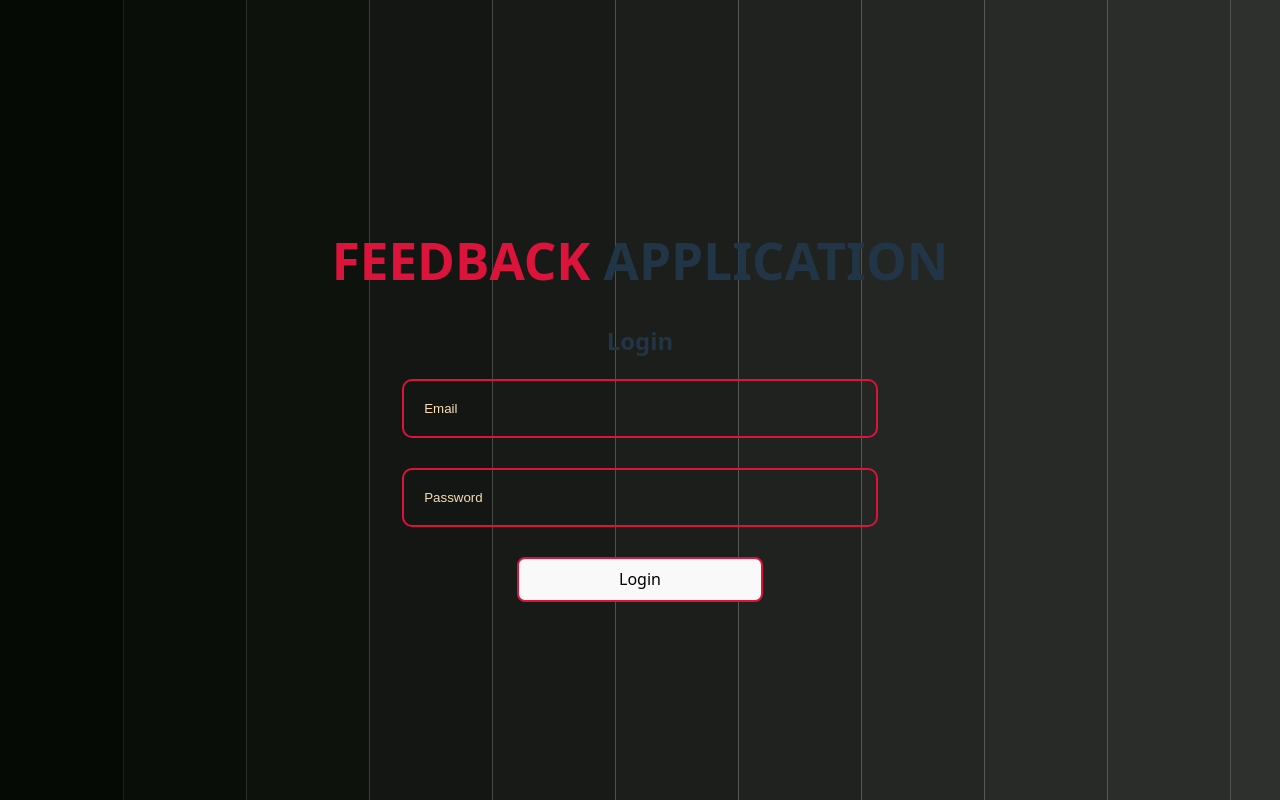
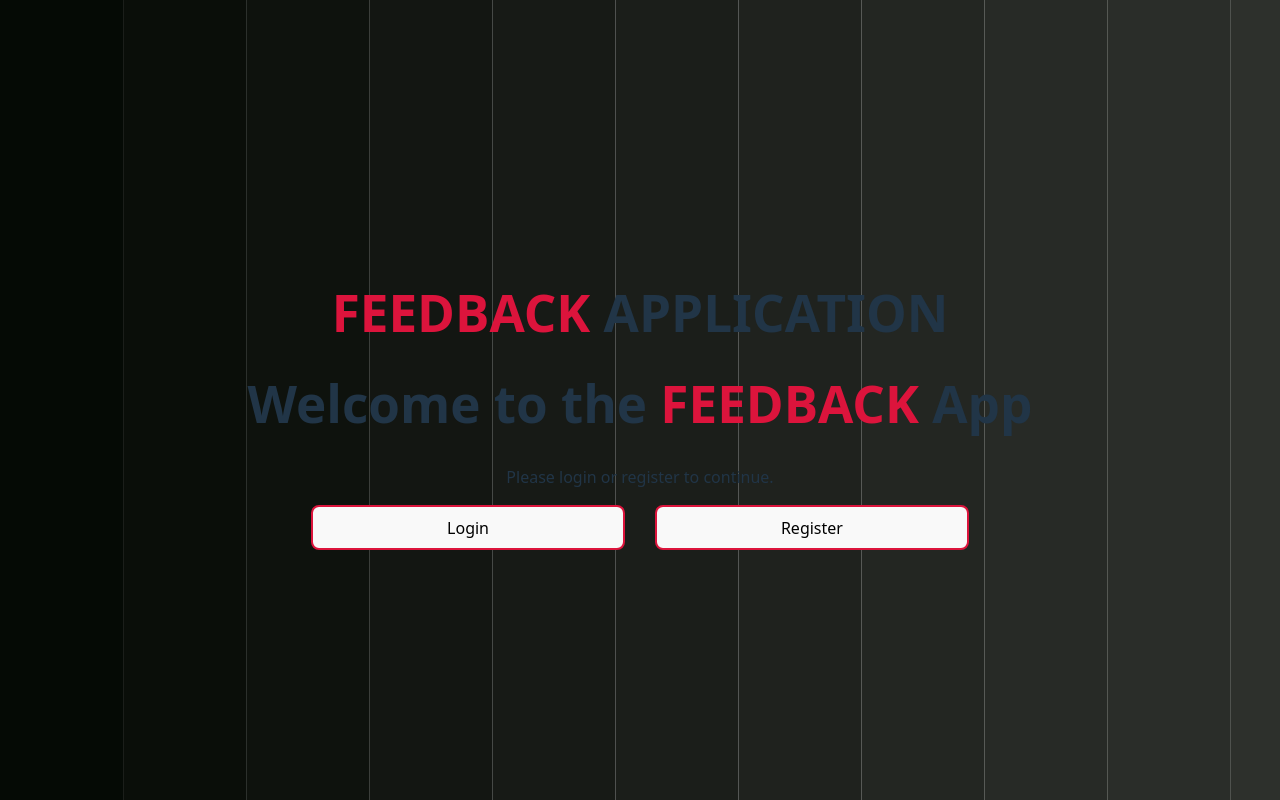
Before and after one commit to Vignesh6104/chatApp, a React (Vite) app in the folder frontend/: page / in a window 1280 px wide. Before the commit this address led to /login. Built offline with nearby package versions, Linux system fonts and the light colour scheme; no server answers.

Commit message:
feedBack

```diff
--- a/frontend/src/App.jsx
+++ b/frontend/src/App.jsx
@@ -4,11 +4,9 @@ import { BrowserRouter as Router, Routes, Route, Navigate } from 'react-router-d
 import Register from './components/Register';
 import Login from './components/Login';
 import FeedbackForm from './components/FeedbackForm';
+import Intro from './components/Intro';
 import Swal from 'sweetalert2';
 import './App.css';
-
-// Get the base API URL from environment variable
-const API_BASE = import.meta.env.VITE_API_BASE_URL;
 
 function App() {
   const [feedbacks, setFeedbacks] = useState([]);
@@ -17,7 +15,7 @@ function App() {
   const addFeedback = async (feedback) => {
     try {
       await axios.post(
-        `${API_BASE}/api/feedback`,
+        `http://localhost:5000/api/feedback`,
         feedback,
         {
           headers: {
@@ -25,7 +23,7 @@ function App() {
           },
         }
       );
-      const res = await axios.get(`${API_BASE}/api/feedback`);
+      const res = await axios.get(`http://localhost:5000/api/feedback`);
       setFeedbacks(res.data);
       Swal.fire('Success', 'Feedback sent successfully!', 'success');
     } catch (err) {
@@ -37,7 +35,7 @@ function App() {
   useEffect(() => {
     const fetchData = async () => {
       try {
-        const res = await axios.get(`${API_BASE}/api/feedback`);
+        const res = await axios.get(`http://localhost:5000/api/feedback`);
         setFeedbacks(res.data);
       } catch (err) {
         console.error('Error fetching feedbacks', err);
@@ -61,6 +59,12 @@ function App() {
           <Route
             path="/"
             element={
+              isLoggedIn ? <Navigate to="/feedback" /> : <Intro />
+            }
+          />
+          <Route
+            path="/feedback"
+            element={
               isLoggedIn ? (
                 <>
                   <FeedbackForm onSubmit={addFeedback} />
--- /dev/null
+++ b/frontend/src/components/Intro.jsx
@@ -0,0 +1,19 @@
+import React from 'react';
+import { useNavigate } from 'react-router-dom';
+
+function Intro() {
+  const navigate = useNavigate();
+
+  return (
+    <div className="intro-page">
+      <h1>Welcome to the <span>FEEDBACK</span> App</h1>
+      <p>Please login or register to continue.</p>
+      <div className="intro-buttons">
+        <button style={{marginRight:'30px'}} onClick={() => navigate('/login')} className="intro-btn">Login</button>
+        <button onClick={() => navigate('/register')} className="intro-btn">Register</button>
+      </div>
+    </div>
+  );
+}
+
+export default Intro;
--- a/frontend/src/components/Login.jsx
+++ b/frontend/src/components/Login.jsx
@@ -45,6 +45,10 @@ const Login = ({ setIsLoggedIn }) => {
           required
         />
         <button type="submit">Login</button>
+        <button style={{marginLeft:'20px'}} onClick={() => navigate('/register')} className="register-btn">
+          Register User
+        </button>
+
       </form>
     </div>
   );
```
Also changed, not shown: 1 other file (tests, documents, lock files or other folders).
